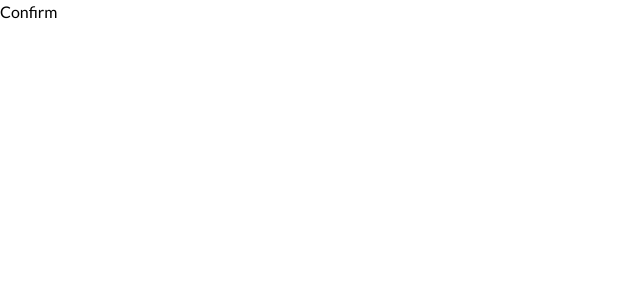
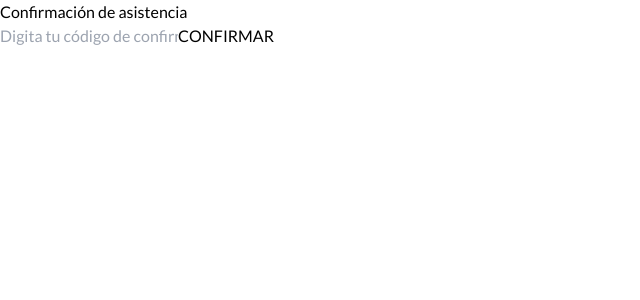
Before and after one commit to sotopaguayj/countdone, a React (Vite) app in the folder client/: page /confirm_assist in a window 1280 px wide. Shown: the top 300 px of the page, without its empty margins (0-640 px from the left). Built offline with nearby package versions, Linux system fonts and the light colour scheme.

Commit message:
Confirm Code Form

```diff
--- a/client/src/pages/Confirm.jsx
+++ b/client/src/pages/Confirm.jsx
@@ -1,7 +1,28 @@
+import { useState } from 'react'
+import { useNavigate } from 'react-router-dom'
 
 function Confirm() {
+  const navigate = useNavigate()
+  const [confirmCode, setConfirmCode] = useState('')
+
+  const handleChange = (event) => {
+    const { value } = event.target
+    setConfirmCode(value)
+  }
+
+  const handleSubmit = (event) => {
+    event.preventDefault()
+    navigate('/invitation')
+  }
+
   return (
-    <div>Confirm</div>
+    <>
+      <h3>Confirmación de asistencia</h3>
+      <form onSubmit={ handleSubmit }>
+        <input className='' type='number' placeholder='Digita tu código de confirmación' name='confirm_code' value={confirmCode} onChange={ handleChange }/>
+        <button type='submit'>CONFIRMAR</button>
+      </form>
+    </>
   )
 }
 
--- a/client/src/pages/Home.jsx
+++ b/client/src/pages/Home.jsx
@@ -1,3 +1,4 @@
+import { Link } from 'react-router-dom'
 import useCountdown from '../hooks/useCountdown'
 import useDate from '../hooks/useDate'
 
@@ -17,6 +18,7 @@ function MainPage () {
           <p>Ha ocurrido un error</p>
         )
       }
+      <Link to='confirm_assist'>Confirma tu asistencia aqui!</Link>
     </>
 
   )
```
